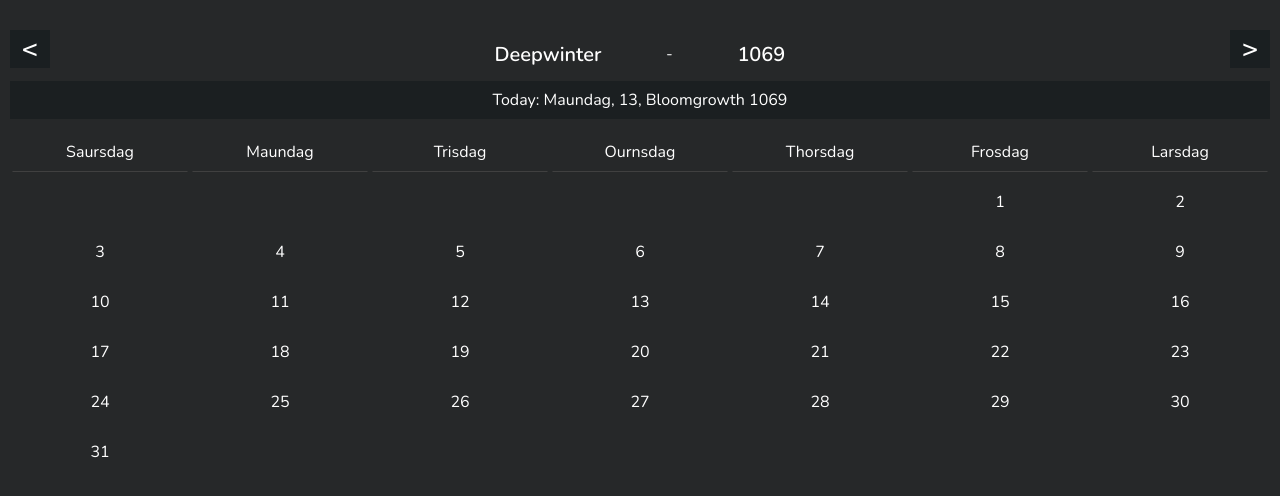
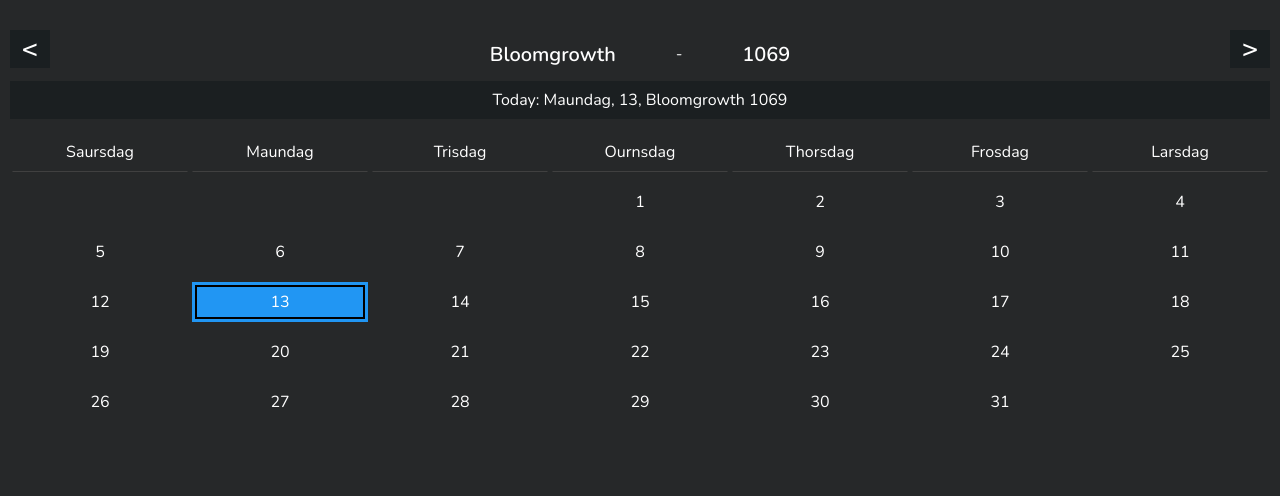
Before and after one commit to vethera/notion, a plain HTML site: page calendar.html in a window 1280 px wide. Drawn offline with nearby package versions, Linux system fonts and the light colour scheme.

Commit message:
Update calendar.html

```diff
--- a/calendar.html
+++ b/calendar.html
@@ -144,7 +144,7 @@ Source https://codepen.io/ismailvtl/pen/KrVrbp
 //check the console for date click event
 
 function CalendarControl() {
-  const calendar = new Date("1069");
+  const calendar = new Date();
   const calendarControl = {
     localDate: new Date(),
     calWeekDays: ["Saursdag", "Maundag", "Trisdag", "Ournsdag", "Thorsdag", "Frosdag", "Larsdag"],
@@ -195,14 +195,14 @@ function CalendarControl() {
     },
     navigateToCurrentMonth: function() {
       let currentMonth = calendarControl.localDate.getMonth();
-      let currentYear = calendarControl.localDate.getFullYear()-955;
+      let currentYear = calendarControl.localDate.getFullYear();
       calendar.setMonth(currentMonth);
       calendar.setYear(currentYear);
       calendarControl.attachEventsOnNextPrev();
     },
     displayYear: function() {
       let yearLabel = document.querySelector(".calendar .calendar-year-label");
-      yearLabel.innerHTML = calendar.getFullYear();
+      yearLabel.innerHTML = calendar.getFullYear()-955;
     },
     displayMonth: function() {
       let monthLabel = document.querySelector(
@@ -268,7 +268,7 @@ function CalendarControl() {
           let currentMonth = calendarControl.localDate.getMonth() + 1;
           let changedMonth = calendar.getMonth() + 1;
           let currentYear = calendarControl.localDate.getFullYear();
-          let changedYear = calendar.getFullYear()-955;
+          let changedYear = calendar.getFullYear();
           if (
             currentYear === changedYear &&
             currentMonth === changedMonth &&
```
